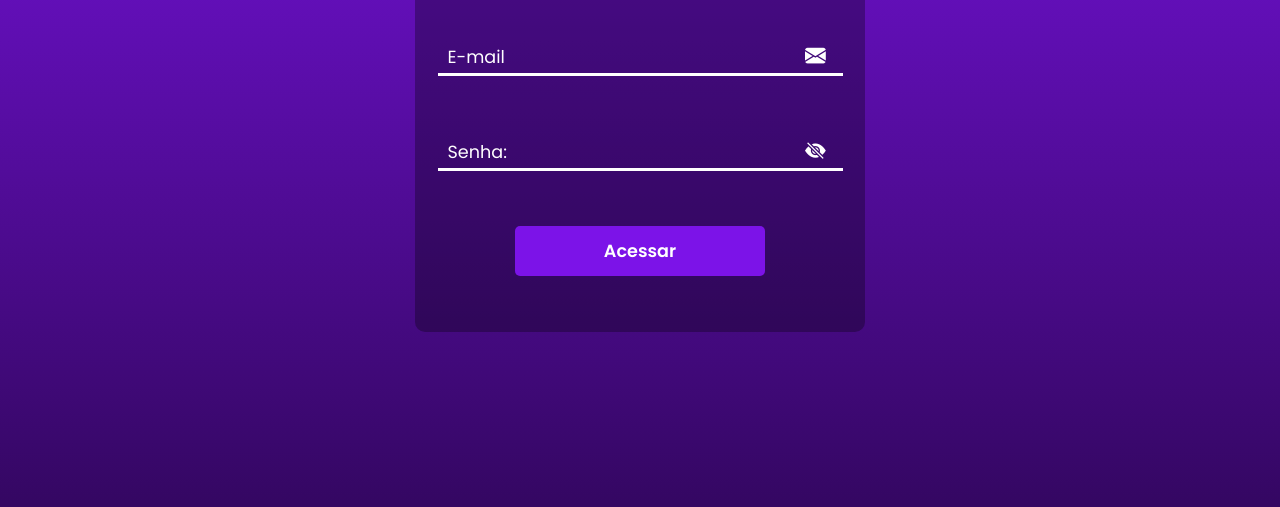
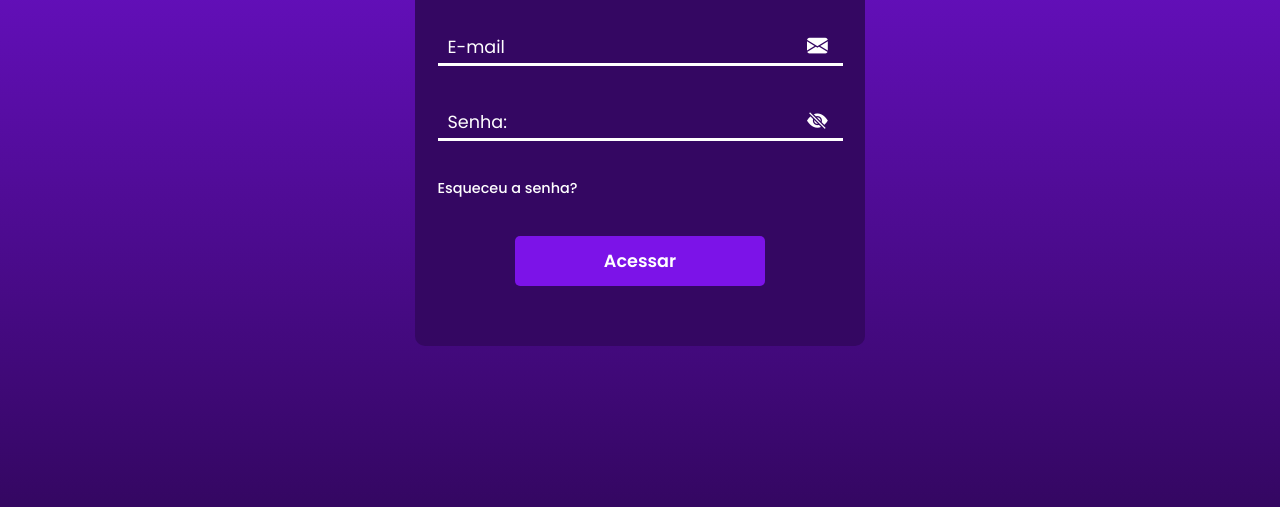
Before and after one commit to guilhermecarvalhosilva/telaLogin, a plain HTML site: page index.html in a window 1280 px wide. Shown: the part 293-800 px from the top of the page. Drawn offline with nearby package versions, Linux system fonts and the light colour scheme.

Commit message:
Atualização do código

```diff
--- a/index.html
+++ b/index.html
@@ -32,9 +32,12 @@
                 <div class="icone-senha">
                     <i class="bi bi-eye-slash-fill icone-item"></i>
                 </div>
-                <span>Campo vazio ou contem menos que 6 caracteres</span>
+                <span>Contém menos que 6 caracteres</span>
             </article>
 
+            <article class="senha">
+                <a href="#" class="senha-item">Esqueceu a senha?</a>
+            </article>
             <input type="submit" value="Acessar" id="verificar">
         </form>
 
--- a/sass/_card.scss
+++ b/sass/_card.scss
@@ -1,12 +1,11 @@
 .card {
     position: relative;
-    background: $branco;
-    background:  rgba(0, 0, 0, 0.3);
+    background:  $roxo-escuro;
     max-width: 700px;
     width: 90%;
     min-height: 450px;
     border-radius: 10px;
-    padding: 20px 0px;
+    padding: 60px 0px;
     @include flexBox(column, center, center);
     gap: 50px 0px;
 
@@ -21,7 +20,7 @@
         width: 100%;
         height: auto;
         @include flexBox(column, center, center);
-        gap: 55px 0px;
+        gap: 35px 0px;
 
         .campo {
             position: relative;
@@ -45,6 +44,7 @@
                 font-size: 1.1em;
                 text-indent: 10px;
                 transition: 0.8s;
+                z-index: -1;
 
 
 
@@ -79,9 +79,9 @@
 
             .icone-campo {
                 position: absolute;
-                right: 2px;
+                right: 0px;
                 top: 4px;
-                background-color: transparent;
+                background:  $roxo-escuro;
                 color: $branco;
                 width: 50px;
                 height: 80%;
@@ -93,10 +93,11 @@
             .icone-senha {
                 cursor: pointer;
                 position: absolute;
-                right: 2px;
+                right: 0px;
                 top: 4px;
                 width: 50px;
                 height: 80%;
+                background:  $roxo-escuro;
                 @include flexBox(row, center, center);
                 z-index: 999;
 
@@ -124,6 +125,24 @@
                 opacity: 1;
             }
 
+        }
+
+        .senha {
+            width: 90%;
+            @include flexBox(row, flex-start, center);
+            padding: 2px 0px;
+
+            .senha-item {
+                text-decoration: none;
+                color: $branco;
+                font-weight: 500;
+                font-size: 0.9em;
+                transition: 0.3s;
+
+                &:hover {
+                    opacity: 0.7;
+                }
+            }
         }
 
         [type="submit"] {
@@ -169,4 +188,8 @@
         max-width: 200px;
 
     }
+
+    .card .card-form .campo span  {
+        font-size: 0.7em;
+    }
 }
```
Also changed, not shown: style/index.css, 1 other file.
